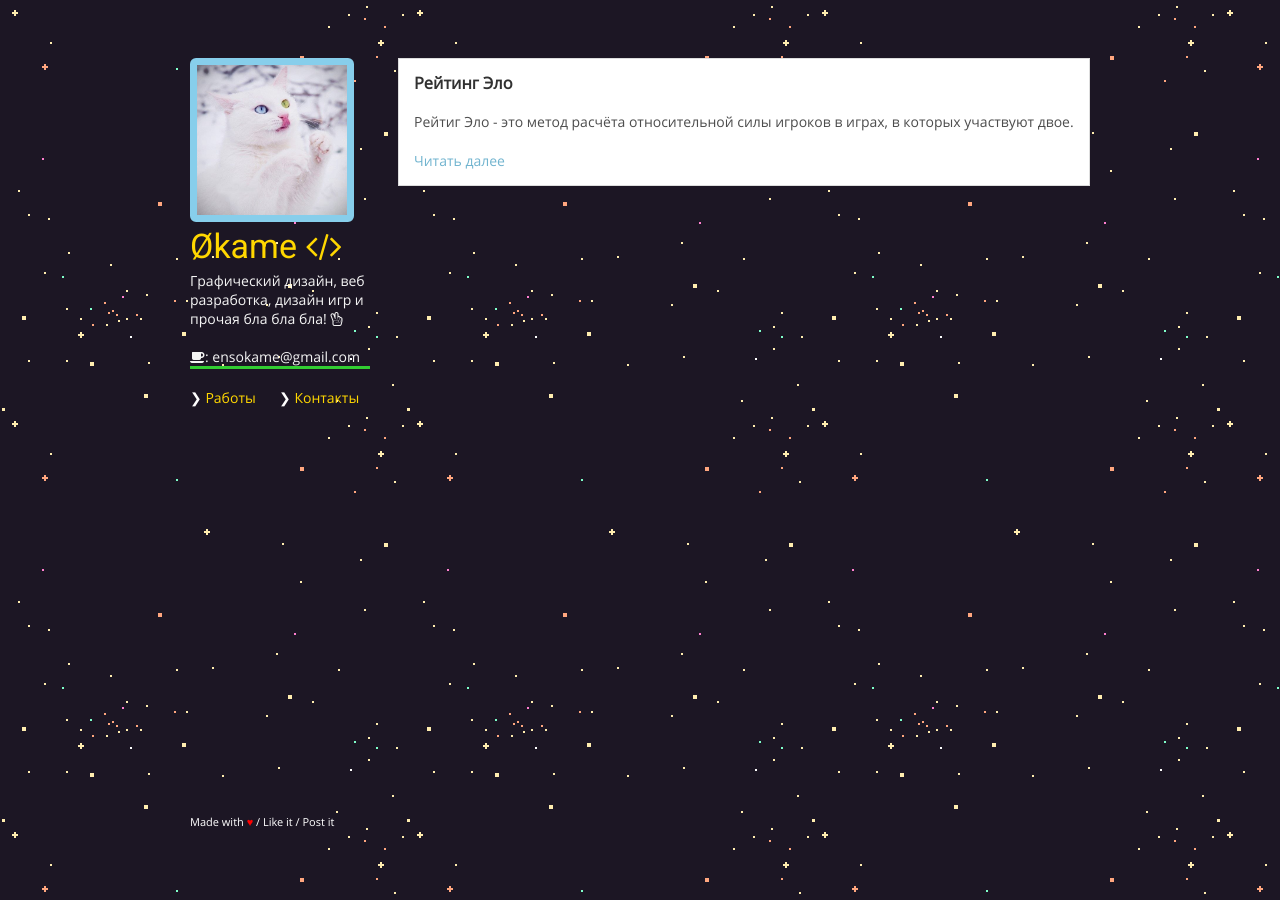
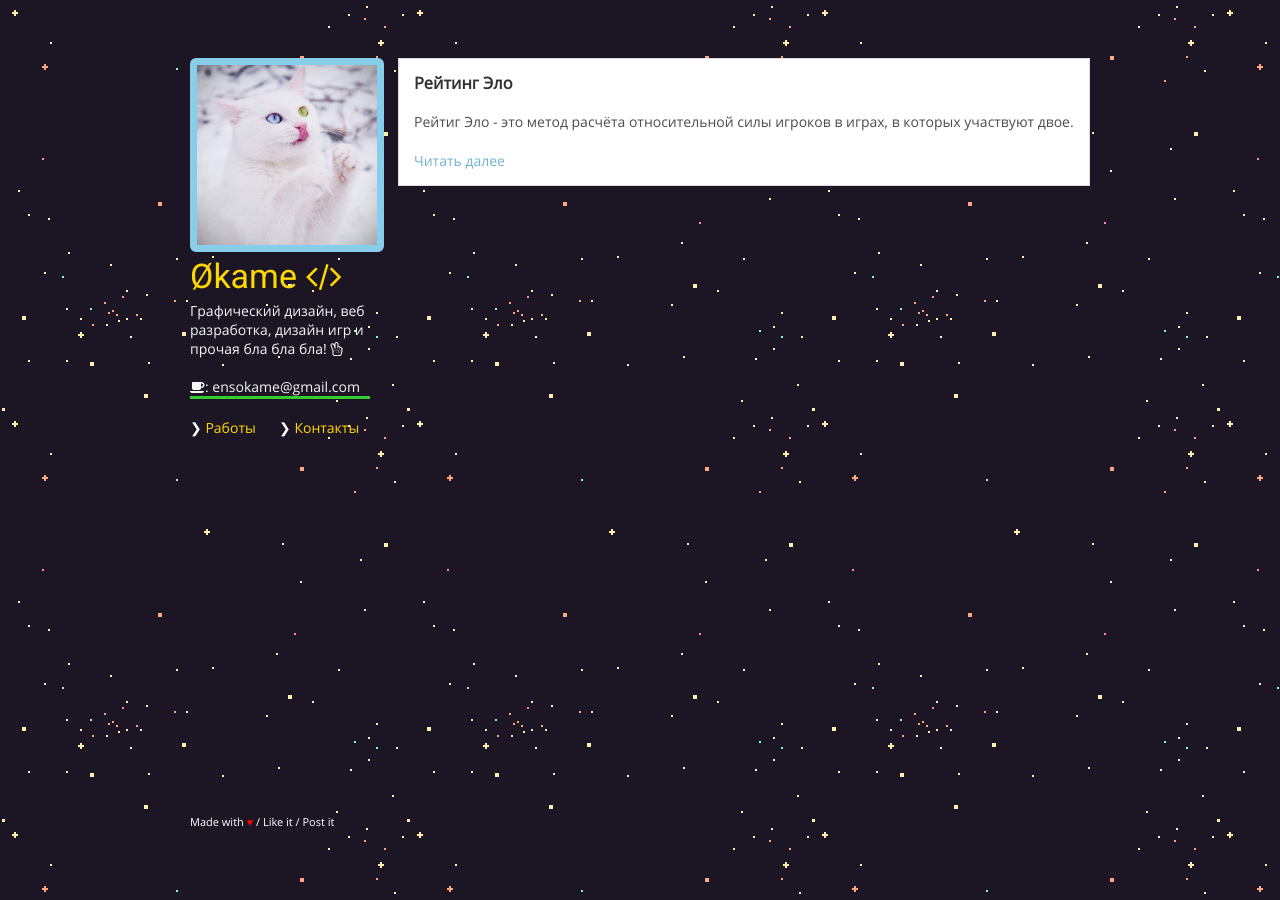
Before and after one commit to IOEnso/ioenso.github.io, a Jekyll site: the page built from index.html, in a window 1280 px wide. Built offline with Jekyll 4.4.1, drawn with Linux system fonts in a browser that asks for light colours.

Commit message:
Update header.html

```diff
--- a/_includes/header.html
+++ b/_includes/header.html
@@ -1,5 +1,5 @@
       <header>
-	<img src="{{ site.avatar }}" class="rounded border-blue" width="150px"/><br />
+	<img src="{{ site.avatar }}" class="rounded border-blue" width="180px"/><br />
 	<div class="logo"><a href="/">{{ site.name }} <i class="fa fa-code"></i></a></div>
 	<p class="dsbk">{{ site.description }} <i class="fa fa-hand-peace-o"></i><br /><br />
 	<i class="fa fa-coffee"></i>: ensokame@gmail.com</p><br />
```
